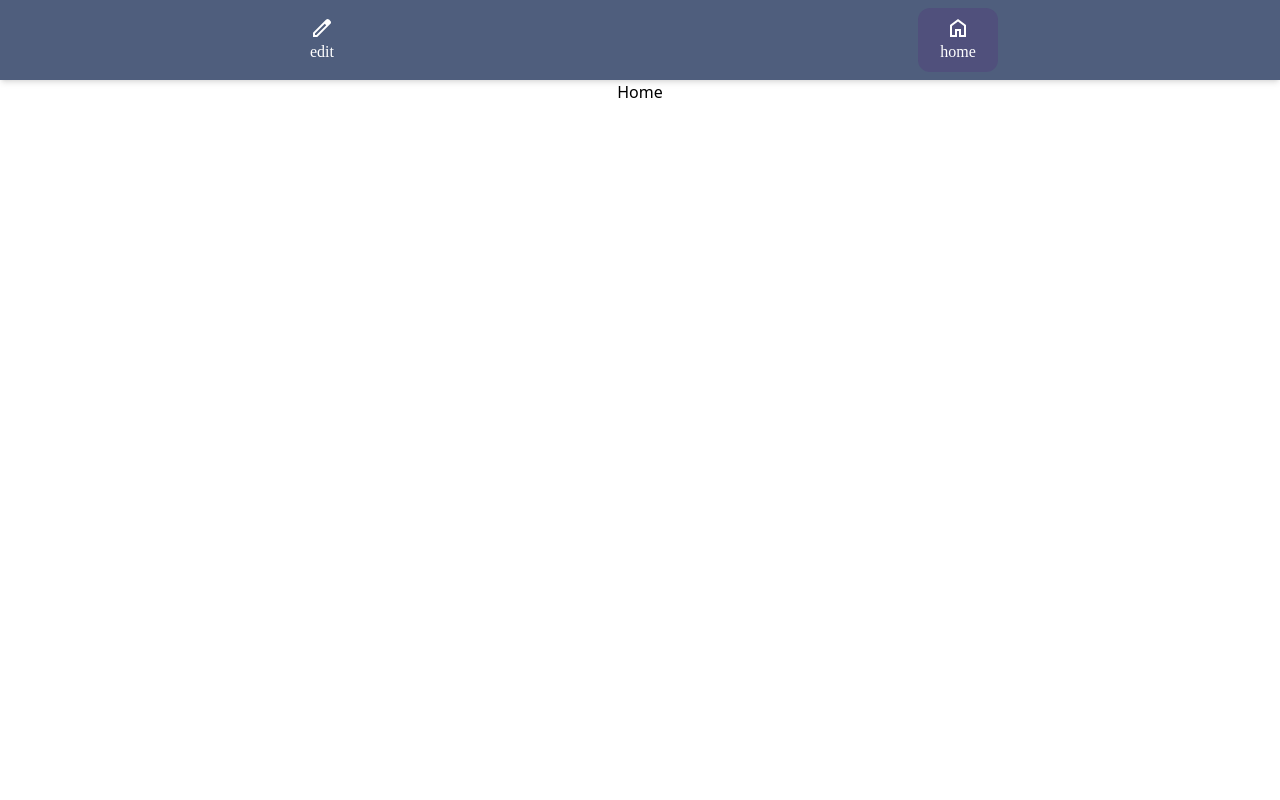
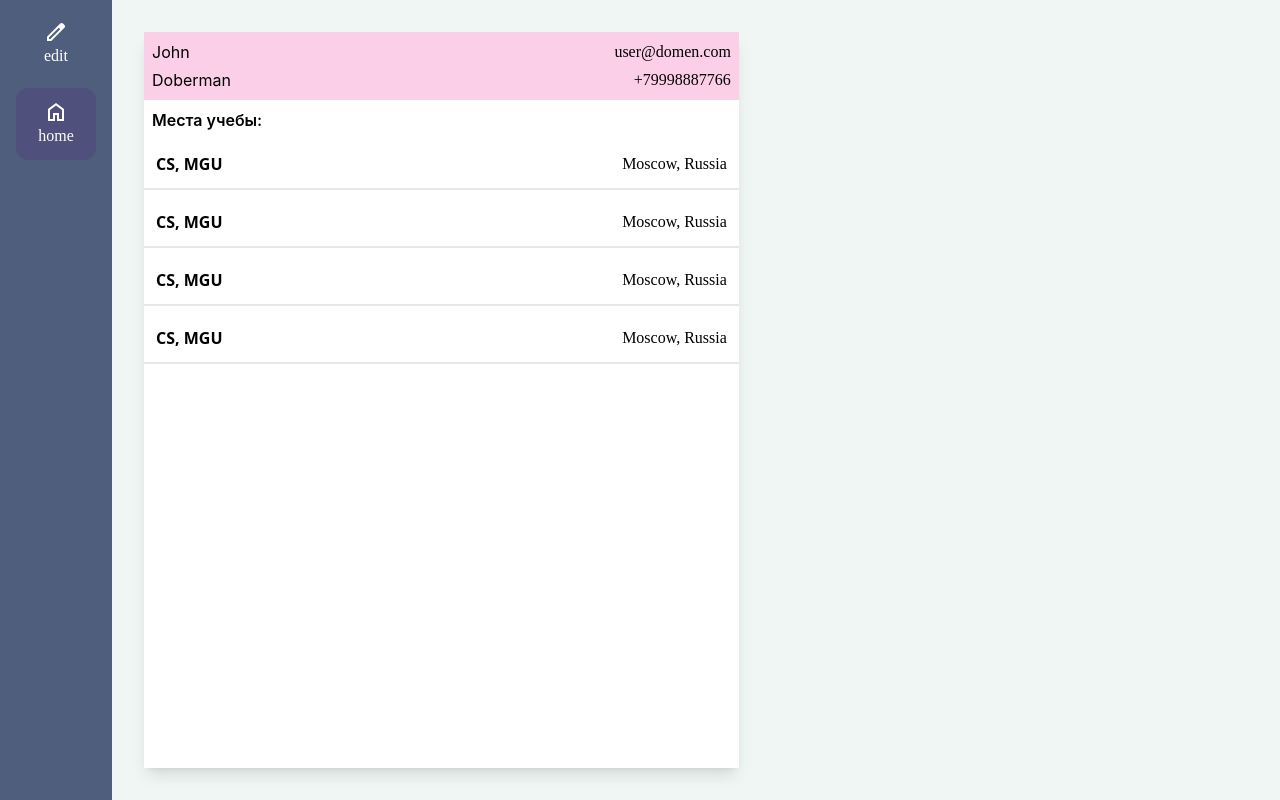
Before and after one commit to NceSova/resume-builder, a React (Vite) app: page / in a window 1280 px wide. Built offline with nearby package versions, Linux system fonts and the light colour scheme.

Commit message:
feat: add resume and learning places

```diff
--- a/src/App.tsx
+++ b/src/App.tsx
@@ -2,9 +2,12 @@ import {useState} from 'react';
 import {TopAppBar} from './components/TopAppBar';
 import {HomeTab} from './components/HomeTab';
 import {EditTab} from './components/EditTab';
+import {Resume} from './Resume';
 
 function App() {
   const [curScreen, setCurScreen] = useState('home');
+  const [resume, setResume] = useState({} as Resume);
+
   let app = <h1>oops</h1>;
   switch (curScreen) {
     case 'home':
@@ -13,14 +16,12 @@ function App() {
     case 'edit':
       app = <EditTab />;
       break;
+  }
 
-    default:
-      break;
-  }
   return (
-    <div className="flex h-screen w-screen flex-col items-center justify-center bg-background">
+    <div className="bg-background flex h-screen w-screen flex-col lg:flex-row">
       <TopAppBar cur={curScreen} setCur={setCurScreen} />
-      <div className="flex-1">{app}</div>
+      {app}
     </div>
   );
 }
--- /dev/null
+++ b/src/Resume.ts
@@ -0,0 +1,30 @@
+export interface Resume {
+  info: Info;
+  learn: Array<LearnPlace>;
+  work: Array<WorkPlace>;
+}
+
+export interface Info {
+  name: string;
+  lastname: string;
+  email: string;
+  phone: string;
+  color: string;
+}
+
+export interface LearnPlace {
+  id: string;
+  degree: string;
+  university: string;
+  city: string;
+  country: string;
+}
+
+export interface WorkPlace {
+  id: string;
+  title: string;
+  company: string;
+  startDate: string;
+  endDate: string;
+  description: string;
+}
--- /dev/null
+++ b/src/components/HeaderItem.tsx
@@ -0,0 +1,24 @@
+import {Info} from '../Resume';
+
+export function HeaderItem({name, lastname, email, phone, color}: Info) {
+  //Change font color for better visibility
+  function getContrastYIQ(hexcolor: string) {
+    let r = parseInt(hexcolor.substring(1, 3), 16);
+    let g = parseInt(hexcolor.substring(3, 5), 16);
+    let b = parseInt(hexcolor.substring(5, 7), 16);
+    let yiq = (r * 299 + g * 587 + b * 114) / 1000;
+    return yiq >= 128 ? '#000' : '#fff';
+  }
+  const fontColor = getContrastYIQ(color);
+
+  return (
+    <div
+      className="grid grid-cols-2 grid-rows-2 gap-1 p-2"
+      style={{backgroundColor: color, color: fontColor}}>
+      <span className="font-heading">{name}</span>
+      <span className="row-start-2 font-heading">{lastname}</span>
+      <span className="text-right font-body font-normal">{email}</span>
+      <span className="text-right font-body font-normal">{phone}</span>
+    </div>
+  );
+}
--- a/src/components/HomeTab.tsx
+++ b/src/components/HomeTab.tsx
@@ -1,3 +1,51 @@
-export function HomeTab() {
-  return <h1>Home</h1>;
+import {Resume} from '../Resume';
+import {ResumeComponent} from './ResumeComponent';
+
+export function HomeTab({resume}: {resume: Resume}) {
+  const res = {
+    info: {
+      name: 'John',
+      lastname: 'Doberman',
+      email: 'user@domen.com',
+      phone: '+79998887766',
+      color: '#fbcfe8',
+    },
+    learn: [
+      {
+        id: '1',
+        degree: 'CS',
+        university: 'MGU',
+        city: 'Moscow',
+        country: 'Russia',
+      },
+      {
+        id: '2',
+        degree: 'CS',
+        university: 'MGU',
+        city: 'Moscow',
+        country: 'Russia',
+      },
+      {
+        id: '3',
+        degree: 'CS',
+        university: 'MGU',
+        city: 'Moscow',
+        country: 'Russia',
+      },
+      {
+        id: '4',
+        degree: 'CS',
+        university: 'MGU',
+        city: 'Moscow',
+        country: 'Russia',
+      },
+    ],
+  } as Resume;
+  return (
+    <div className="grid h-full w-full flex-1 bg-background-950 p-8">
+      <div className="max-w-prose bg-white shadow-lg">
+        <ResumeComponent resume={res} />
+      </div>
+    </div>
+  );
 }
--- /dev/null
+++ b/src/components/LearnItem.tsx
@@ -0,0 +1,22 @@
+import {LearnPlace} from '../Resume';
+
+export function LearnItem({
+  degree,
+  university,
+  city,
+  country,
+}: {
+  degree: string;
+  university: string;
+  city: string;
+  country: string;
+}) {
+  return (
+    <div className="mb-2 grid grid-cols-2 border-b-2 p-3">
+      <span className="font-bold">{degree + ', ' + university}</span>
+      <span className="text-right font-body font-normal">
+        {city + ', ' + country}
+      </span>
+    </div>
+  );
+}
--- a/src/components/NavIcon.tsx
+++ b/src/components/NavIcon.tsx
@@ -9,9 +9,10 @@ export function NavIcon({
   cur: string;
   setCur: Function;
 }) {
+  const isSelected = cur === name;
   return (
     <button
-      className={`${cur === name ? 'bg-accent-400' : ''} z-10 flex h-full min-w-20 flex-col items-center justify-center rounded-xl`}
+      className={`${isSelected ? 'bg-accent-400' : ''} h-23 z-10 flex w-20 flex-col items-center justify-center rounded-xl p-3`}
       onClick={(e) => setCur(name)}>
       <img src={icon} alt="" />
       <span className="font-body text-white">{name}</span>
--- /dev/null
+++ b/src/components/ResumeComponent.tsx
@@ -0,0 +1,34 @@
+import {Resume} from '../Resume';
+import {HeaderItem} from './HeaderItem';
+import {LearnItem} from './LearnItem';
+
+export function ResumeComponent({resume}: {resume: Resume}) {
+  const headerColor = resume.info.color;
+  let learnHeader = undefined;
+  if (resume.learn) {
+    learnHeader = <h2 className="p-2 font-heading font-bold">Места учебы:</h2>;
+  }
+  return (
+    <div className="h-full w-full">
+      <HeaderItem
+        name={resume.info.name}
+        lastname={resume.info.lastname}
+        email={resume.info.email}
+        phone={resume.info.phone}
+        color={resume.info.color}
+      />
+      <div>
+        {learnHeader}
+        {resume.learn.map((item) => (
+          <LearnItem
+            key={item.id}
+            degree={item.degree}
+            university={item.university}
+            city={item.city}
+            country={item.country}></LearnItem>
+        ))}
+      </div>
+      <div></div>
+    </div>
+  );
+}
--- a/src/components/TopAppBar.tsx
+++ b/src/components/TopAppBar.tsx
@@ -4,7 +4,7 @@ import {NavIcon} from '../components/NavIcon';
 
 export function TopAppBar({cur, setCur}: {cur: string; setCur: Function}) {
   return (
-    <div className="bg-secondary-400 flex h-20 w-screen flex-row items-center justify-around gap-2 p-2 shadow-md">
+    <div className="flex h-20 w-screen flex-row items-center justify-around gap-2 bg-secondary-400 p-2 shadow-md lg:h-screen lg:w-28 lg:flex-col lg:justify-start">
       <NavIcon name="edit" icon={editIcon} cur={cur} setCur={setCur} />
       <NavIcon name="home" icon={homeIcon} cur={cur} setCur={setCur} />
     </div>
--- a/tailwind.config.js
+++ b/tailwind.config.js
@@ -86,7 +86,7 @@ export default {
       },
       fontWeight: {
         normal: '400',
-        bold: '700',
+        bold: '600',
       },
     },
   },
```
